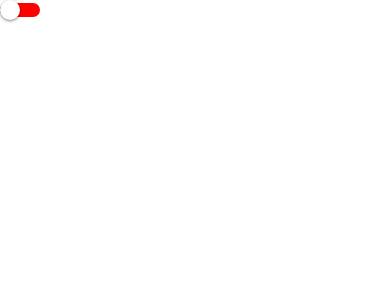
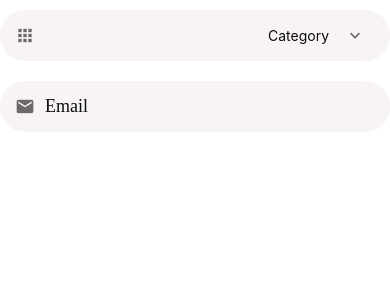
Before and after one commit to Richard-Harvey-UCSD/DoneWithIt, a React Native app: screen / in a window 390 px wide. Shown: the top 300 px of the page. Built offline with nearby package versions, Linux system fonts and the light colour scheme.

Commit message:
Building a Custom Picker

```diff
--- a/App.js
+++ b/App.js
@@ -28,6 +28,7 @@
 import Screen from "./app/components/Screen";
 import ViewImageScreen from "./app/screens/ViewImageScreen";
 import WelcomeScreen from "./app/screens/WelcomeScreen";
+import AppPicker from './app/components/AppPicker';
 
 export default function App() {
   const [firstName, setFirstName] = useState("");
@@ -35,16 +36,17 @@
 
   return (
     <Screen>
-      <Switch
+      {/* <Switch
         value={isNew}
         onValueChange={(newValue) => setIsNew(newValue)}
         ios_backgroundColor={'red'}
         thumbColor={'white'}
         trackColor={{ false: 'red', true: 'green' }}
-      />
+      /> */}
 
       {/* <StatusBar hidden={false} backgroundColor='black' /> */}
-      {/* <AppTextInput icon='email' placeholder='Username' /> */}
+      <AppPicker icon='apps' placeholder='Category' />
+      <AppTextInput icon='email' placeholder='Email' />
 
       {/* <Text>{firstName}</Text>
       <TextInput
--- /dev/null
+++ b/app/components/AppPicker.js
@@ -0,0 +1,44 @@
+import React from 'react';
+import { Platform, StyleSheet, TextInput, View } from 'react-native';
+import { MaterialCommunityIcons } from '@expo/vector-icons';
+
+import AppText from './AppText';
+import colors from '../config/colors';
+import defaultStyles from '../config/styles';
+
+function AppPicker({ icon, placeholder, ...otherProps }) {
+  // console.log(icon);
+  return (
+    < View style={styles.container} >
+      {icon && <MaterialCommunityIcons name={icon} size={20} color={colors.medium} style={styles.icon} />}
+      <TextInput style={defaultStyles.text} {...otherProps} />
+      <AppText style={styles.text}>{placeholder}</AppText>
+      <MaterialCommunityIcons name={'chevron-down'} size={20} color={colors.medium} style={styles.icon} />
+    </View >
+  );
+}
+
+const styles = StyleSheet.create({
+  container: {
+    alignItems: 'center',
+    backgroundColor: colors.light,
+    borderRadius: 25,
+    flexDirection: 'row',
+    marginVertical: 10,
+    padding: 15,
+    width: '100%',
+  },
+  icon: {
+    marginRight: Platform.OS === 'android' ? -10 : 10,
+  },
+  text: {
+    flex: 1,
+  },
+  // textInput: {
+  //   color: colors.dark,
+  //   fontSize: 18,
+  //   fontFamily: Platform.OS === 'android' ? 'Roboto' : 'Avenir',
+  // }
+});
+
+export default AppPicker;
--- a/app/components/AppText.js
+++ b/app/components/AppText.js
@@ -1,5 +1,7 @@
 import React from 'react';
 import { Platform, StyleSheet, Text } from 'react-native';
+
+import colors from '../config/colors';
 
 // import styles from './AppText/styles';
 
@@ -12,7 +14,7 @@
 
 const styles = StyleSheet.create({
   text: {
-    color: 'black',
+    color: colors.dark,
     ...Platform.select({
       ios: {
         fontSize: 20,
```
